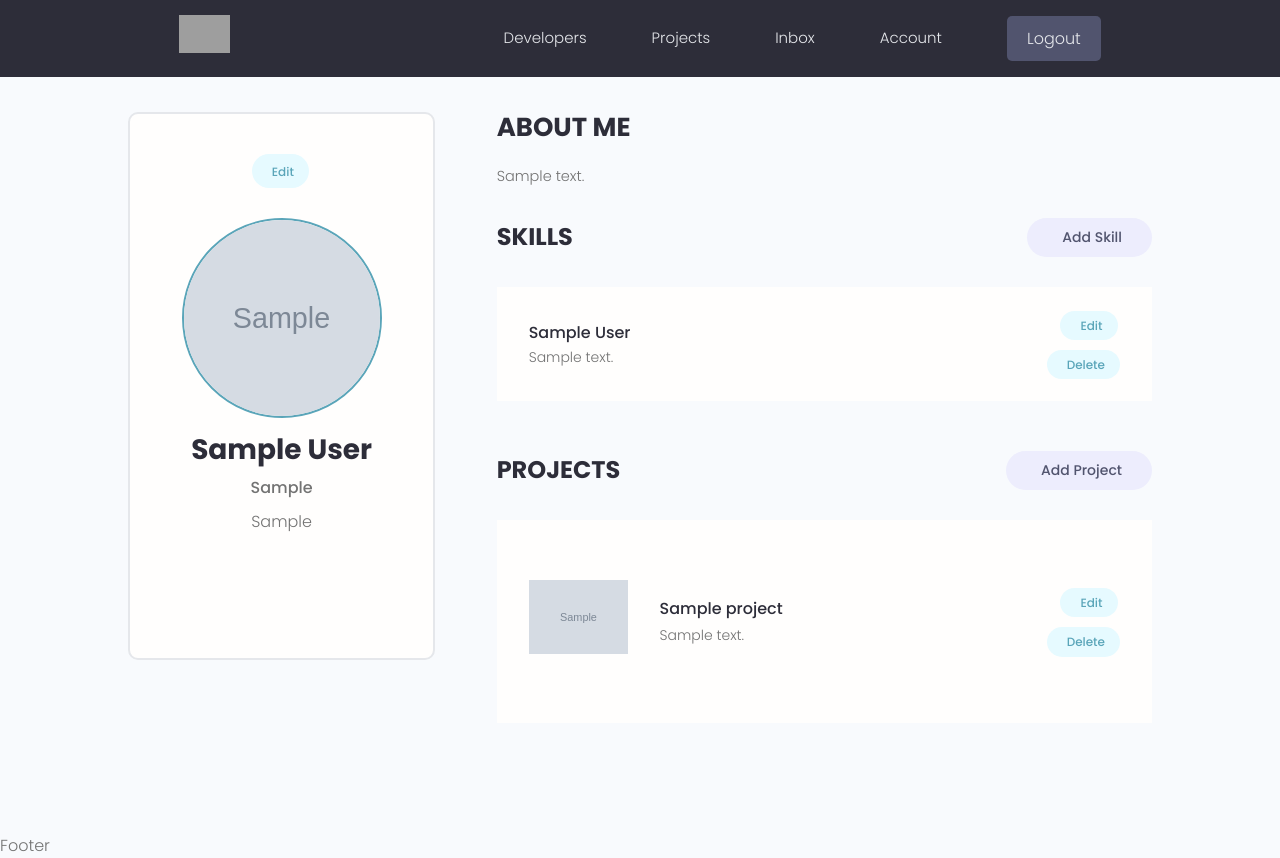
After one commit to marto2253/DjangoDevsearch, a Django app: page /account/ in a window 1280 px wide. The commit adds this page. Run offline with Django 4.2, Linux system fonts and the light colour scheme; a user stored in the database is signed in; tables that the repository leaves empty hold one stand-in row (values such as "Sample post"); grey boxes marked "Sample" are stand-in pictures; some libraries are stand-ins or nearby versions; grey boxes are pictures that could not be loaded.

Commit message:
Rendered user account template.

```diff
--- a/templates/nav_bar.html
+++ b/templates/nav_bar.html
@@ -16,9 +16,9 @@
           <li class="header__menuItem"><a href="{% url 'profiles' %}">Developers</a></li>
           <li class="header__menuItem"><a href="{% url 'projects' %}">Projects</a></li>
           <li class="header__menuItem"><a href="inbox.html">Inbox</a></li>
-          <li class="header__menuItem"><a href="account.html">My Account</a></li>
+{#          <li class="header__menuItem"><a href="account.html">My Account</a></li>#}
             {% if request.user.is_authenticated %}
-                <li class="header__menuItem"><a href="{% url 'create-project' %}">Add project</a></li>
+                <li class="header__menuItem"><a href="{% url 'account' %}">Account</a></li>
                 <li class="header__menuItem"><a href="{% url 'logout' %}" class="btn btn--sub">Logout</a></li>
             {% else %}
                 <li class="header__menuItem"><a href="{% url 'login' %}" class="btn btn--sub">Login/Sign Up</a></li>
--- /dev/null
+++ b/users/templates/users/account.html
@@ -0,0 +1,104 @@
+{% extends 'main.html' %}
+
+{% block content %}
+
+<!-- Main Section -->
+  <main class="settingsPage profile my-md">
+    <div class="container">
+      <div class="layout">
+        <div class="column column--1of3">
+          <div class="card text-center">
+            <div class="card__body dev">
+              <a class="tag tag--pill tag--main settings__btn" href="#"><i class="im im-edit"></i> Edit</a>
+              <img class="avatar avatar--xl dev__avatar" src="{{ profile.profile_image.url }}" />
+              <h2 class="dev__name">{{ profile.name }}</h2>
+              <p class="dev__title">{{ profile.short_intro }}</p>
+              <p class="dev__location">{{ profile.location }}</p>
+
+              <ul class="dev__social">
+                {% if profile.social_github %}
+                <li>
+                  <a title="Github" href="{{ profile.social_github }}" target="_blank"><i class="im im-github"></i></a>
+                </li>
+                  {% endif %}
+
+              {% if profile.social_twitter %}
+                <li>
+                  <a title="Twitter" href="#" target="_blank"><i class="im im-twitter"></i></a>
+                </li>
+              {% endif %}
+              {% if profile.social_linkedin %}
+                <li>
+                  <a title="LinkedIn" href="#" target="_blank"><i class="im im-linkedin"></i></a>
+                </li>
+              {% endif %}
+              {% if profile.social_website %}
+                <li>
+                  <a title="Personal Website" href="#" target="_blank"><i class="im im-globe"></i></a>
+                </li>
+              {% endif %}
+              </ul>
+            </div>
+          </div>
+        </div>
+        <div class="column column--2of3">
+          <div class="devInfo">
+            <h3 class="devInfo__title">About Me</h3>
+            <p class="devInfo__about">
+              {{ profile.bio }}
+            </p>
+          </div>
+          <div class="settings">
+            <h3 class="settings__title">Skills</h3>
+            <a class="tag tag--pill tag--sub settings__btn tag--lg" href="#"><i class="im im-plus"></i> Add Skill</a>
+          </div>
+
+          <table class="settings__table">
+              {% for skill in skills %}
+                <tr>
+                  <td class="settings__tableInfo">
+                    <h4>{{ skill.name }}</h4>
+                    <p>
+                      {{ skill.description }}
+                    </p>
+                  </td>
+                  <td class="settings__tableActions">
+                    <a class="tag tag--pill tag--main settings__btn" href="#"><i class="im im-edit"></i> Edit</a>
+                    <a class="tag tag--pill tag--main settings__btn" href="#"><i class="im im-x-mark-circle-o"></i>
+                      Delete</a>
+                  </td>
+                </tr>
+              {% endfor %}
+          </table>
+
+          <div class="settings">
+            <h3 class="settings__title">Projects</h3>
+            <a class="tag tag--pill tag--sub settings__btn tag--lg" href="#"><i class="im im-plus"></i> Add Project</a>
+          </div>
+
+          <table class="settings__table">
+              {% for project in projects %}
+            <tr>
+              <td class="settings__thumbnail">
+                <a href="{% url 'project' project.id %}"><img src="{{ project.featured_image.url }}" alt="Project Thumbnail" /></a>
+              </td>
+              <td class="settings__tableInfo">
+                <a href="{% url 'project' project.id %}">{{ project.title }}</a>
+                <p>
+                  {{ project.description|slice:'150'}}
+                </p>
+              </td>
+              <td class="settings__tableActions">
+                <a class="tag tag--pill tag--main settings__btn" href="#"><i class="im im-edit"></i> Edit</a>
+                <a class="tag tag--pill tag--main settings__btn" href="#"><i class="im im-x-mark-circle-o"></i>
+                  Delete</a>
+              </td>
+            </tr>
+              {% endfor %}
+          </table>
+        </div>
+      </div>
+    </div>
+  </main>
+
+{% endblock content %}
--- a/users/urls.py
+++ b/users/urls.py
@@ -8,4 +8,5 @@ urlpatterns = [
     path('login/', views.login_user, name='login'),
     path('logout/', views.logout_user, name='logout'),
     path('register/', views.register_user, name='register'),
+    path('account/', views.user_account, name='account'),
 ]
--- a/users/views.py
+++ b/users/views.py
@@ -21,8 +21,20 @@ def userProfile(request, pk):
     top_skills = profile.skill_set.exclude(description__exact='')
     other_skills = profile.skill_set.filter(description='')
 
-    context = {'profile':profile, 'top_skills': top_skills, 'other_skills': other_skills}
+    context = {'profile': profile, 'top_skills': top_skills, 'other_skills': other_skills}
     return render(request, 'users/user-profile.html', context)
+
+
+@login_required(login_url='login')
+def user_account(request):
+
+    profile = request.user.profile
+
+    skills = profile.skill_set.all()
+    projects = profile.project_set.all()
+
+    context = {'profile': profile, 'skills': skills, 'projects': projects}
+    return render(request, 'users/account.html', context)
 
 
 def login_user(request):
```
